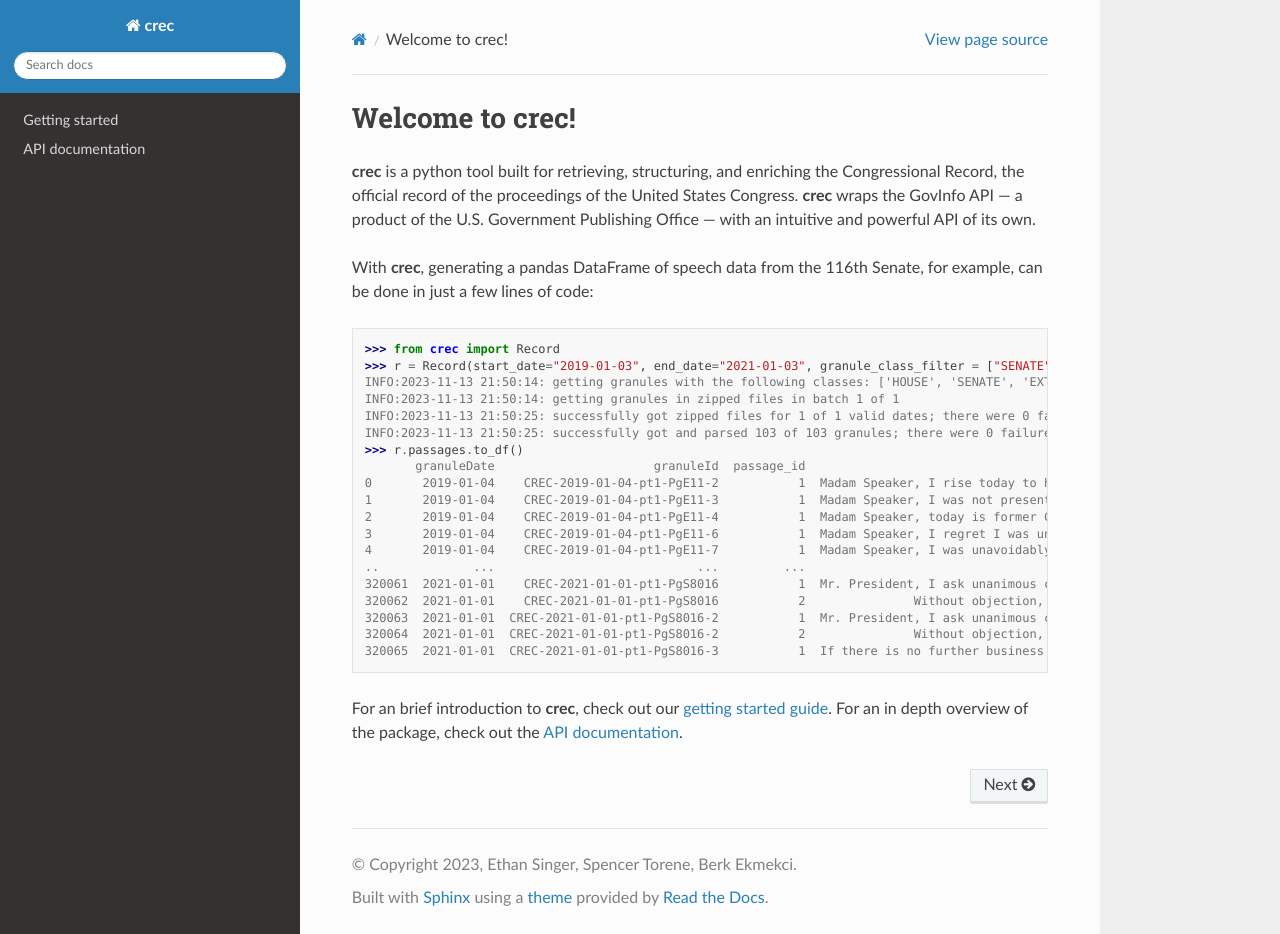
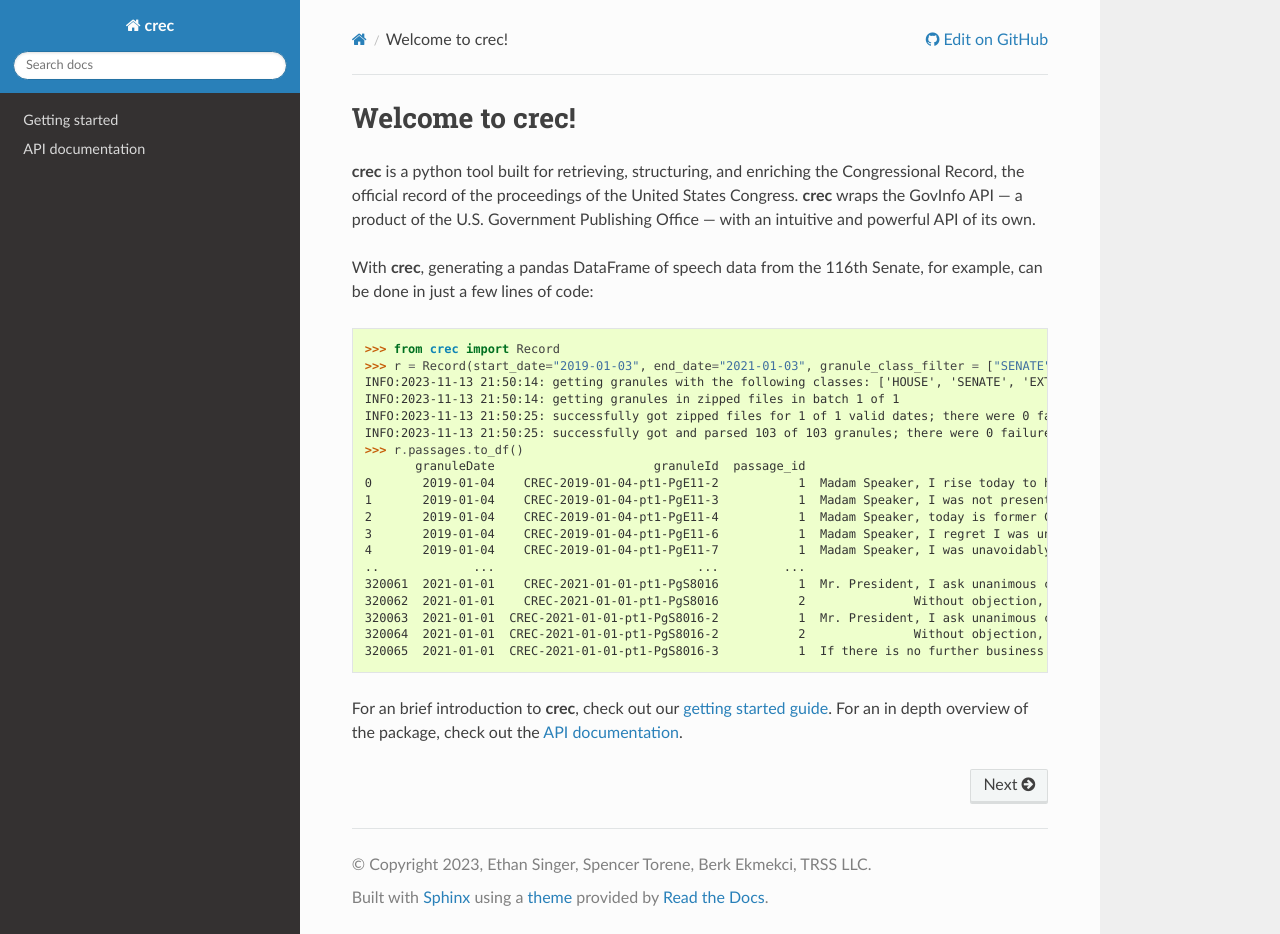
Before and after one commit to singerep/crec, a Sphinx documentation site: the page built from docs/source/index.rst, in a window 1280 px wide and 934 px high. Built offline with Sphinx 7.4.7 and the Read the Docs theme 2.0.0, drawn with Linux system fonts in a browser that asks for light colours; some of the changed lines change nothing that is shown.

Commit message:
new docs w correct conf.py path

```diff
--- a/docs/source/conf.py
+++ b/docs/source/conf.py
@@ -5,24 +5,37 @@
 
 # -- Project information -----------------------------------------------------
 # https://www.sphinx-doc.org/en/master/usage/configuration.html#project-information
+import sys
+import os
+sys.path.insert(0, os.path.abspath('../..'))
 
 project = 'crec'
-copyright = '2023, Ethan Singer, Spencer Torene, Berk Ekmekci'
+copyright = '2023, Ethan Singer, Spencer Torene, Berk Ekmekci, TRSS LLC'
 author = 'Ethan Singer, Spencer Torene, Berk Ekmekci'
 
-# -- General configuration ---------------------------------------------------
-# https://www.sphinx-doc.org/en/master/usage/configuration.html#general-configuration
-
-extensions = ['sphinx.ext.autodoc', 'sphinx.ext.coverage', 'sphinx.ext.napoleon']
+extensions = ['sphinx.ext.autodoc', 'sphinx.ext.coverage', 'sphinx.ext.napoleon', 'sphinx.ext.autosectionlabel', 'sphinx.ext.linkcode', "sphinxext.opengraph"]
+pygments_style = 'sphinx'
 
 templates_path = ['_templates']
 exclude_patterns = []
 
-
-
-# -- Options for HTML output -------------------------------------------------
-# https://www.sphinx-doc.org/en/master/usage/configuration.html#options-for-html-output
-
 html_theme = 'sphinx_rtd_theme'
 autodoc_member_order = 'bysource'
 html_static_path = ['_static']
+
+html_context = {
+    "display_github": True, # Integrate GitHub
+    'display_version': True,
+    "github_user": "singerep", # Username
+    "github_repo": "crec", # Repo name
+    "github_version": "main", # Version
+    "conf_py_path": "/docs/source/", # Path in the checkout to the docs root,
+    "html_theme": 'sphinx_rtd_theme'
+}
+
+def linkcode_resolve(domain, info):
+    if domain != 'py':
+        return None
+
+    module = info['module'].replace('.', '/')
+    return f"https://github.com/singerep/crec/blob/main/{module}.py"
```
Also changed, not shown: 15 other files.
